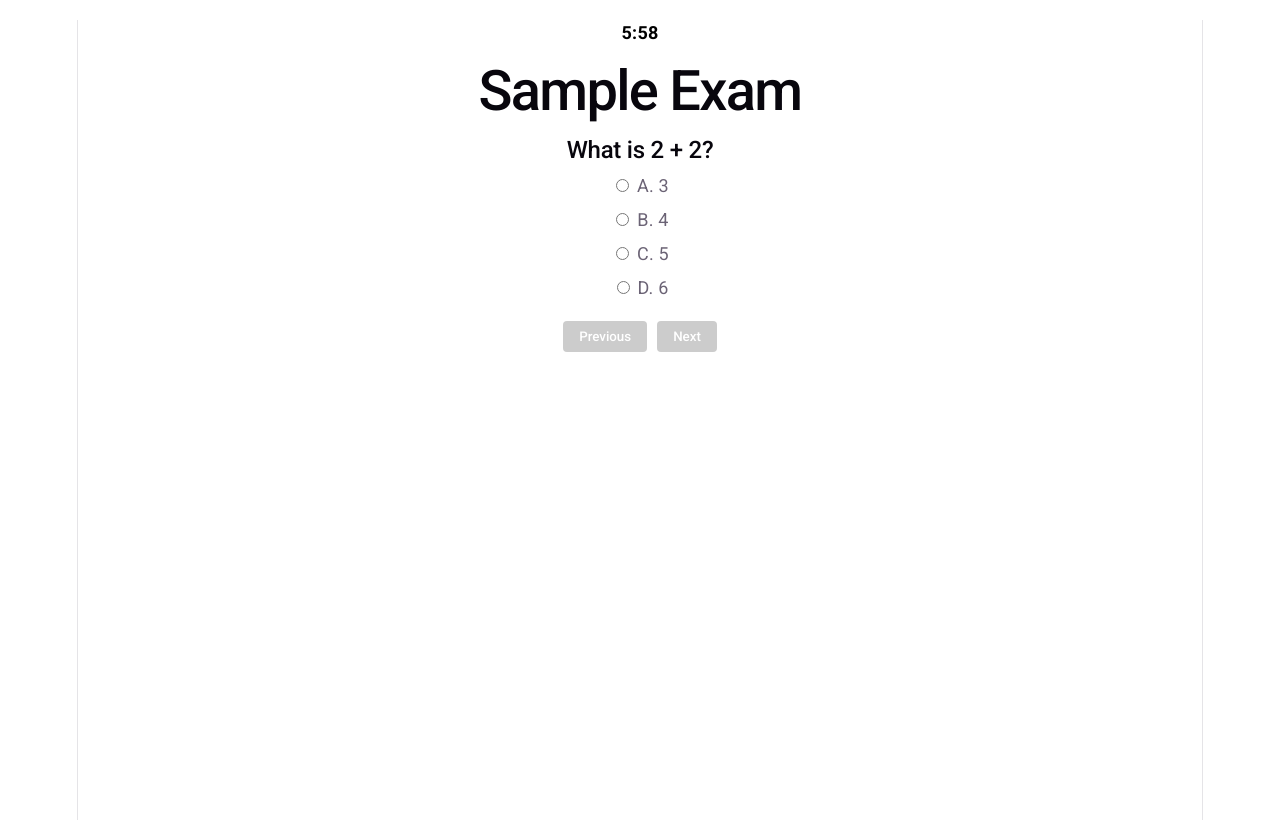
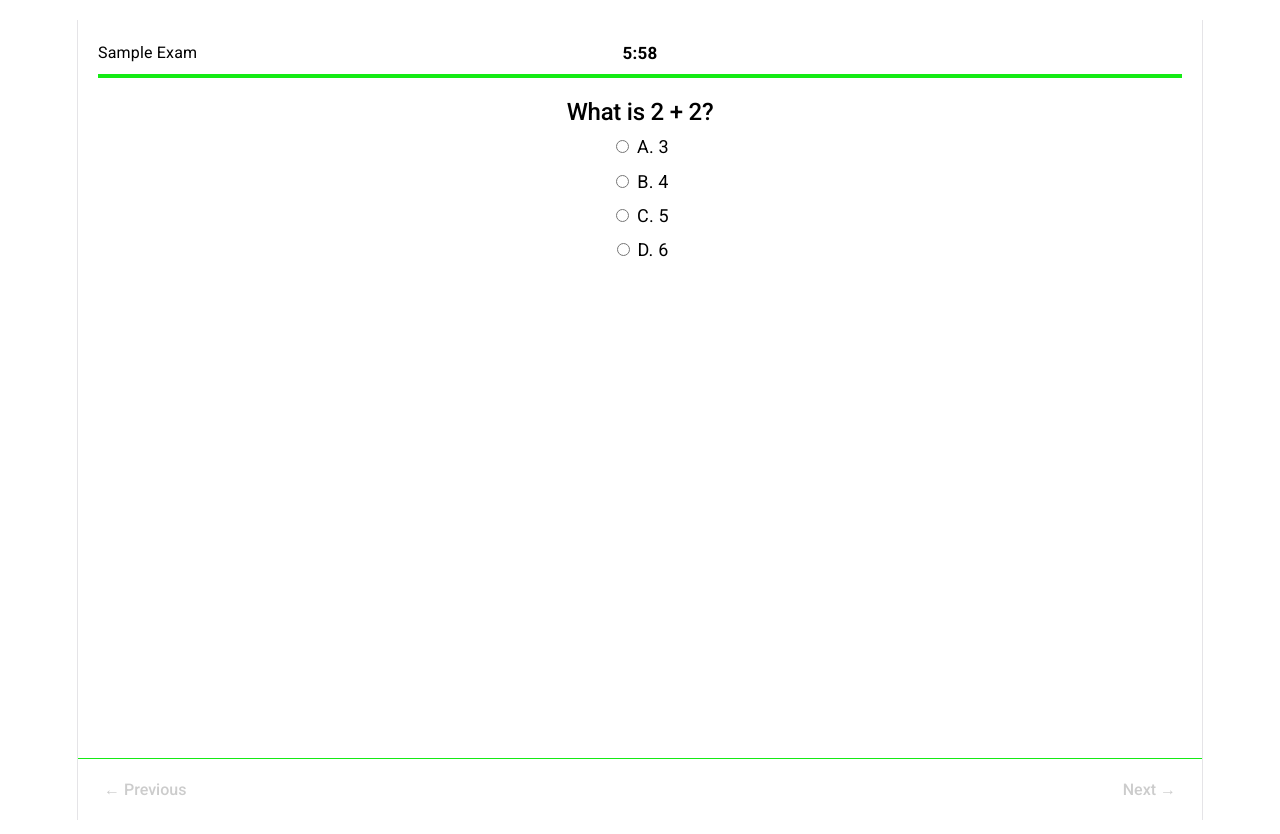
Before and after one commit to Split601824/libretest, a React (Vite) app: page / in a window 1280 px wide. Both pictures are taken after a click on the button "Start Exam". Shown: the top 834 px of the page. Built offline with nearby package versions, Linux system fonts and the light colour scheme.

Commit message:
v0.2.0 -- Basic interface created. First version that is usable. Web for now. Tauri Integration soon.

```diff
--- a/src/App.tsx
+++ b/src/App.tsx
@@ -14,7 +14,8 @@ function App() {
   const [timeLeft, setTimeLeft] = useState(360);
   const [timerActive, setTimerActive] = useState(true);
 
-  // Load exam from JSON file
+  const accentColor = '#15EB15';
+
   useEffect(() => {
     fetch('/exam.json?t=' + Date.now())
       .then((res) => {
@@ -32,7 +33,6 @@ function App() {
       });
   }, []);
 
-  // Timer logic
   useEffect(() => {
     if (!started || !timerActive) return;
     if (timeLeft <= 0) {
@@ -47,9 +47,9 @@ function App() {
     return () => clearInterval(timer);
   }, [started, timerActive, timeLeft]);
 
-  if (loading) return <div style={{ fontFamily: 'Roboto, sans-serif' }}>Loading exam...</div>;
-  if (error) return <div style={{ fontFamily: 'Roboto, sans-serif' }}>Error: {error}</div>;
-  if (!exam) return <div style={{ fontFamily: 'Roboto, sans-serif' }}>No exam loaded</div>;
+  if (loading) return <div style={{ fontFamily: 'Roboto, sans-serif', backgroundColor: 'white', minHeight: '100vh', color: 'black' }}>Loading exam...</div>;
+  if (error) return <div style={{ fontFamily: 'Roboto, sans-serif', backgroundColor: 'white', minHeight: '100vh', color: 'black' }}>Error: {error}</div>;
+  if (!exam) return <div style={{ fontFamily: 'Roboto, sans-serif', backgroundColor: 'white', minHeight: '100vh', color: 'black' }}>No exam loaded</div>;
 
   const minutes = Math.floor(timeLeft / 60);
   const seconds = timeLeft % 60;
@@ -57,9 +57,13 @@ function App() {
   // Start screen
   if (!started) {
     return (
-      <div style={{ fontFamily: 'Roboto, sans-serif', textAlign: 'center', marginTop: '50px' }}>
-        <h1>{exam.title}</h1>
-        <p>You will have {Math.floor(timeLeft / 60)} minutes to complete this exam.</p>
+      <div style={{ fontFamily: 'Roboto, sans-serif', backgroundColor: 'white', minHeight: '100vh', color: 'black' }}>
+        <div style={{ padding: '20px' }}>
+          <h1 style={{ margin: 0, color: 'black', fontFamily: 'Roboto, sans-serif', fontSize: '16px', fontWeight: 'normal' }}>{exam.title}</h1>
+          <div style={{ height: '4px', backgroundColor: accentColor, marginTop: '8px', width: '100%' }} />
+        </div>
+        <div style={{ textAlign: 'center', marginTop: '50px' }}>
+          <p style={{ color: 'black' }}>You will have {Math.floor(timeLeft / 60)} minutes to complete this exam.</p>
           <button
             onClick={() => setStarted(true)}
             style={{
@@ -67,14 +71,15 @@ function App() {
               padding: '10px 20px',
               fontSize: '16px',
               cursor: 'pointer',
-            backgroundColor: '#2E7D32',
-            color: 'white',
+              backgroundColor: accentColor,
+              color: 'black',
               border: 'none',
               borderRadius: '4px'
             }}
           >
             Start Exam
           </button>
+        </div>
       </div>
     );
   }
@@ -87,7 +92,6 @@ function App() {
     return <Result score={score} total={exam.questions.length} />;
   }
 
-  // Active test screen
   const currentQuestion = exam.questions[currentIndex];
   const selectedAnswer = answers[currentIndex];
 
@@ -105,57 +109,90 @@ function App() {
     }
   };
 
+  const handlePrevious = () => {
+    if (currentIndex > 0) {
+      setCurrentIndex(currentIndex - 1);
+    }
+  };
+
   return (
-    <div style={{ fontFamily: 'Roboto, sans-serif' }}>
+    <div style={{
+      fontFamily: 'Roboto, sans-serif',
+      display: 'flex',
+      flexDirection: 'column',
+      minHeight: '100vh',
+      backgroundColor: 'white',
+      color: 'black'
+    }}>
+      {/* Header: Title top left, Timer top center, Green bar below */}
+      <div style={{ padding: '20px 20px 0 20px', position: 'relative' }}>
+  <div style={{
+    position: 'absolute',
+    left: '20px',
+    top: '20px',
+    fontSize: '16px',
+    fontWeight: 'normal',
+    fontFamily: 'Roboto, sans-serif',
+    color: 'black'
+  }}>
+    {exam.title}
+  </div>
   <div style={{
     textAlign: 'center',
-        marginBottom: '20px',
+    fontSize: '17px',
     fontWeight: 'bold',
+    fontFamily: 'Roboto, sans-serif',
     color: timeLeft <= 300 ? 'red' : 'black'
   }}>
     {minutes}:{seconds.toString().padStart(2, '0')}
   </div>
-      <h1 style={{ fontFamily: 'Roboto, sans-serif' }}>{exam.title}</h1>
+  <div style={{ height: '4px', backgroundColor: accentColor, marginTop: '8px', width: '100%' }} />
+</div>
+
+      {/* Main content area */}
+      <div style={{ flex: 1, padding: '20px' }}>
         <Question
           question={currentQuestion}
           selectedAnswer={selectedAnswer}
           onAnswerSelect={handleAnswerSelect}
         />
+      </div>
+
+      {/* Navigation: Previous and Next at bottom */}
       <div style={{
         display: 'flex',
-        justifyContent: 'center',
-        gap: '10px',
-        marginTop: '20px'
+        justifyContent: 'space-between',
+        padding: '20px',
+        borderTop: `1px solid ${accentColor}`,
+        backgroundColor: 'white'
       }}>
         <button
-          onClick={() => setCurrentIndex(currentIndex - 1)}
+          onClick={handlePrevious}
           disabled={currentIndex === 0}
           style={{
             fontFamily: 'Roboto, sans-serif',
-            padding: '8px 16px',
+            fontSize: '16px',
             cursor: currentIndex === 0 ? 'not-allowed' : 'pointer',
-            backgroundColor: currentIndex === 0 ? '#ccc' : '#2E7D32',
-            color: 'white',
-            border: 'none',
-            borderRadius: '4px'
+            backgroundColor: 'transparent',
+            color: currentIndex === 0 ? '#ccc' : 'black',
+            border: 'none'
           }}
         >
-          Previous
+          ← Previous
         </button>
         <button
           onClick={handleNext}
           disabled={selectedAnswer === null}
           style={{
             fontFamily: 'Roboto, sans-serif',
-            padding: '8px 16px',
+            fontSize: '16px',
             cursor: selectedAnswer === null ? 'not-allowed' : 'pointer',
-            backgroundColor: selectedAnswer === null ? '#ccc' : '#2E7D32',
-            color: 'white',
-            border: 'none',
-            borderRadius: '4px'
+            backgroundColor: 'transparent',
+            color: selectedAnswer === null ? '#ccc' : 'black',
+            border: 'none'
           }}
         >
-          {currentIndex < exam.questions.length - 1 ? 'Next' : 'Submit'}
+          Next →
         </button>
       </div>
     </div>
--- a/src/Question.tsx
+++ b/src/Question.tsx
@@ -7,11 +7,11 @@ interface QuestionProps {
 }
 
 const fontStyle = {
-  fontFamily: 'Roboto, sans-serif'
+  fontFamily: 'Roboto, sans-serif',
+  color: 'black'
 };
 
 export function Question({ question, selectedAnswer, onAnswerSelect }: QuestionProps) {
-  // Check if this is a True/False question
   const isTrueFalse = question.options.length === 2 &&
                       question.options[0] === 'True' &&
                       question.options[1] === 'False';
@@ -22,10 +22,8 @@ export function Question({ question, selectedAnswer, onAnswerSelect }: QuestionP
       {question.options.map((option: string, idx: number) => {
         let label;
         if (isTrueFalse) {
-          // For True/False, use the actual words
           label = option;
         } else {
-          // For regular MC, use A, B, C, D, etc.
           label = `${String.fromCharCode(65 + idx)}.`;
         }
         return (
```
Also changed, not shown: 1 other file (tests, documents, lock files or other folders). Lines whose indentation alone changed are shown as unchanged.
